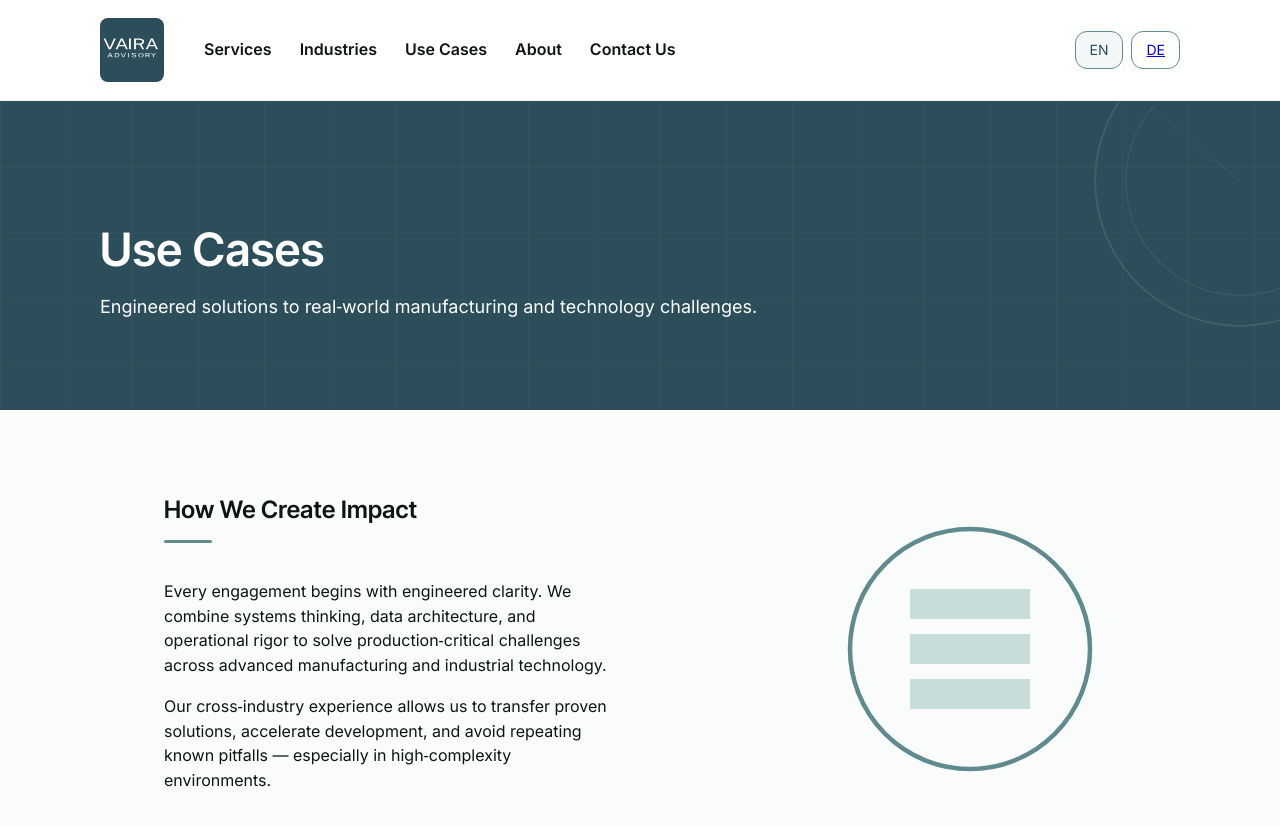
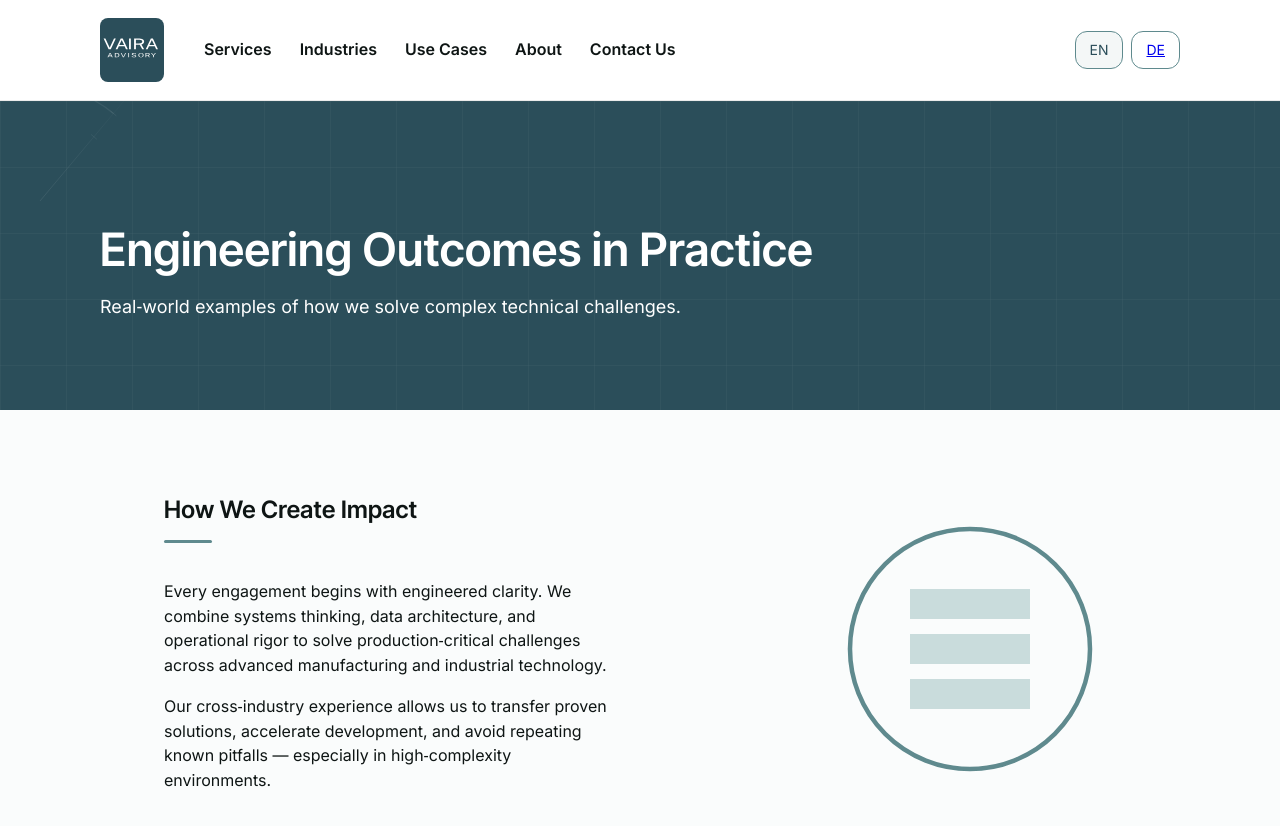
Before and after one commit to raphaelheeb/vaira-advisory, a Jekyll site: the page built from use-cases/index.html, in a window 1280 px wide and 900 px high. Shown: the top 826 px of the window. Built offline with Jekyll 4.4.1, drawn with Linux system fonts in a browser that asks for light colours.

Commit message:
Update index.html

```diff
--- a/use-cases/index.html
+++ b/use-cases/index.html
@@ -9,59 +9,34 @@
 <!-- HERO -->
 <section id="hero" class="hero hero--clean">
   <div class="content-wrapper">
-    <h1 class="hero-title">Use Cases</h1>
+    <h1 class="hero-title">Engineering Outcomes in Practice</h1>
     <p class="hero-sub">
-      Engineered solutions to real‑world manufacturing and technology challenges.
+      Real‑world examples of how we solve complex technical challenges.
     </p>
   </div>
 
-  <div class="cad-hero-shape">
+  <!-- CAD ARC — repositioned to top-left -->
+  <div class="cad-hero-shape" style="top:-60px; left:-120px; right:auto; bottom:auto; position:absolute;">
+    <!-- SAME SVG AS INDUSTRIES PAGE -->
     <svg width="420" height="420" viewBox="0 0 420 420" fill="none" xmlns="http://www.w3.org/2000/svg">
-
-  <!-- Gradient definitions -->
       <defs>
-    <!-- Radial line fade: strong near center, fades toward the arc -->
         <linearGradient id="radialFade" x1="210" y1="210" x2="400" y2="210" gradientUnits="userSpaceOnUse">
           <stop offset="0%" stop-color="white" stop-opacity="0.45" />
           <stop offset="100%" stop-color="white" stop-opacity="0.05" />
         </linearGradient>
       </defs>
-
-  <g transform="rotate(-140 210 210)">
-    <!-- Outer arc -->
+      <g transform="rotate(-50 210 210)">
         <path d="M20 210 A190 190 0 0 1 400 210"
-          stroke="white"
-          stroke-width="1.75"
-          stroke-opacity="0.55"
-          vector-effect="non-scaling-stroke"/>
-
-    <!-- Inner arc -->
+              stroke="white" stroke-width="1.75" stroke-opacity="0.55" vector-effect="non-scaling-stroke" />
         <path d="M60 210 A150 150 0 0 1 360 210"
-          stroke="white"
-          stroke-width="1.25"
-          stroke-opacity="0.40"
-          vector-effect="non-scaling-stroke"/>
-
-    <!-- Radial guide line with gradient -->
+              stroke="white" stroke-width="1.25" stroke-opacity="0.40" vector-effect="non-scaling-stroke" />
         <line x1="210" y1="210" x2="400" y2="210"
-          stroke="url(#radialFade)"
-          stroke-width="1"
-          vector-effect="non-scaling-stroke"/>
-
-    <!-- Tick marks -->
+              stroke="url(#radialFade)" stroke-width="1" vector-effect="non-scaling-stroke" />
         <line x1="360" y1="205" x2="360" y2="215"
-          stroke="white"
-          stroke-width="1"
-          stroke-opacity="0.40"
-          vector-effect="non-scaling-stroke"/>
-
+              stroke="white" stroke-width="1" stroke-opacity="0.40" vector-effect="non-scaling-stroke" />
         <line x1="320" y1="205" x2="320" y2="215"
-          stroke="white"
-          stroke-width="1"
-          stroke-opacity="0.32"
-          vector-effect="non-scaling-stroke"/>
+              stroke="white" stroke-width="1" stroke-opacity="0.32" vector-effect="non-scaling-stroke" />
       </g>
-
     </svg>
   </div>
 </section>
@@ -84,7 +59,7 @@
       </div>
 
       <div class="illustration-wrapper">
-        <!-- Placeholder illustration (you can replace later) -->
+        <!-- Placeholder illustration -->
         <svg viewBox="0 0 200 200">
           <circle cx="100" cy="100" r="80" stroke="#5F8A8E" stroke-width="3" fill="none"/>
           <rect x="60" y="60" width="80" height="20" fill="#C9DCDC"/>
@@ -96,75 +71,82 @@
   </div>
 </section>
 
-<!-- SECTION 2: USE CASE CARDS -->
-<section class="section">
+<!-- SECTION 2: USE CASE 1 (LIGHT BACKGROUND) -->
+<section class="section section--lighter">
   <div class="content-wrapper wrapper--narrow">
     <h2>Selected Use Cases</h2>
 
-    <div class="card-grid" style="grid-template-columns: 1fr; gap: 32px;">
-
-      <!-- CARD 1 -->
-      <div class="card">
     <h3>Digital Manufacturing Architecture for a High‑Precision Components Producer</h3>
     <p><strong>Industry 4.0 · MES Integration · Data Architecture</strong></p>
+
     <p>
       A precision components manufacturer needed a unified digital manufacturing architecture
       to replace fragmented shop‑floor data flows and inconsistent reporting.
     </p>
+
     <ul>
       <li>Modular data architecture for shop‑floor systems</li>
       <li>MES–ERP integration patterns</li>
       <li>Unified telemetry model for CNC and inspection systems</li>
       <li>Data governance for quality and traceability</li>
     </ul>
+
     <p><strong>Impact:</strong> Faster root‑cause analysis and reduced manual reporting effort.</p>
   </div>
+</section>
 
-      <!-- CARD 2 -->
-      <div class="card">
+<!-- SECTION 3: USE CASE 2 (TEAL BACKGROUND) -->
+<section class="section section--alt">
+  <div class="content-wrapper wrapper--narrow">
     <h3>Predictive Maintenance Framework for Industrial Equipment Fleet</h3>
     <p><strong>AI/ML · Sensor Fusion · Reliability Engineering</strong></p>
+
     <p>
       An equipment manufacturer aimed to transition from reactive service operations
       to predictive maintenance.
     </p>
+
     <ul>
       <li>Sensor fusion across vibration, thermal, and operational data</li>
       <li>Scalable analytics pipeline for anomaly detection</li>
       <li>Feature engineering for mechanical degradation</li>
       <li>Reliability‑centered maintenance model</li>
     </ul>
+
     <p><strong>Impact:</strong> Early detection of failure signatures and reduced unplanned downtime.</p>
   </div>
+</section>
 
-      <!-- CARD 3 -->
-      <div class="card">
+<!-- SECTION 4: USE CASE 3 (WHITE WITH BORDER) -->
+<section class="section">
+  <div class="content-wrapper wrapper--narrow" style="border:1px solid var(--line); border-radius:12px; padding:32px;">
     <h3>End‑to‑End Process Optimization for a High‑Mix, Low‑Volume Factory</h3>
     <p><strong>Operations Engineering · Digital Twins · Flow Optimization</strong></p>
+
     <p>
       A high‑mix electronics manufacturer struggled with long changeovers and variable takt.
     </p>
+
     <ul>
       <li>Digital twin of production flow</li>
       <li>Queueing and throughput analysis</li>
       <li>New scheduling logic for high‑mix production</li>
       <li>Data‑driven changeover strategy</li>
     </ul>
+
     <p><strong>Impact:</strong> Higher throughput and more predictable delivery performance.</p>
-      </div>
-
-    </div>
   </div>
 </section>
 
-<!-- SECTION 3: WHERE THESE USE CASES MATTER -->
+<!-- SECTION 5: WHERE THESE USE CASES MATTER (3×1 GRID) -->
 <section class="section section--alt">
   <div class="content-wrapper wrapper--narrow">
     <h2>Where These Use Cases Matter</h2>
 
-    <div class="why-grid">
+    <div class="why-grid" style="grid-template-columns: repeat(3, 1fr);">
+
       <div class="feature-block">
-        <div class="feature-block-icon"></div>
+        <div class="feature-block-icon" style="background: var(--primary-mid);"></div>
         <div>
           <h3>Advanced Manufacturing</h3>
           <p>High‑precision production, digital manufacturing, and process optimization.</p>
@@ -172,7 +154,7 @@
       </div>
 
       <div class="feature-block">
-        <div class="feature-block-icon"></div>
+        <div class="feature-block-icon" style="background: var(--primary-mid);"></div>
         <div>
           <h3>Industrial & Automation</h3>
           <p>Robotics, motion systems, sensors, and high‑performance machinery.</p>
@@ -180,12 +162,13 @@
       </div>
 
       <div class="feature-block">
-        <div class="feature-block-icon"></div>
+        <div class="feature-block-icon" style="background: var(--primary-mid);"></div>
         <div>
           <h3>Materials & Process Engineering</h3>
           <p>Functional materials, coatings, and structured processes.</p>
         </div>
       </div>
+
     </div>
   </div>
 </section>
```
Lines whose indentation alone changed are shown as unchanged.
